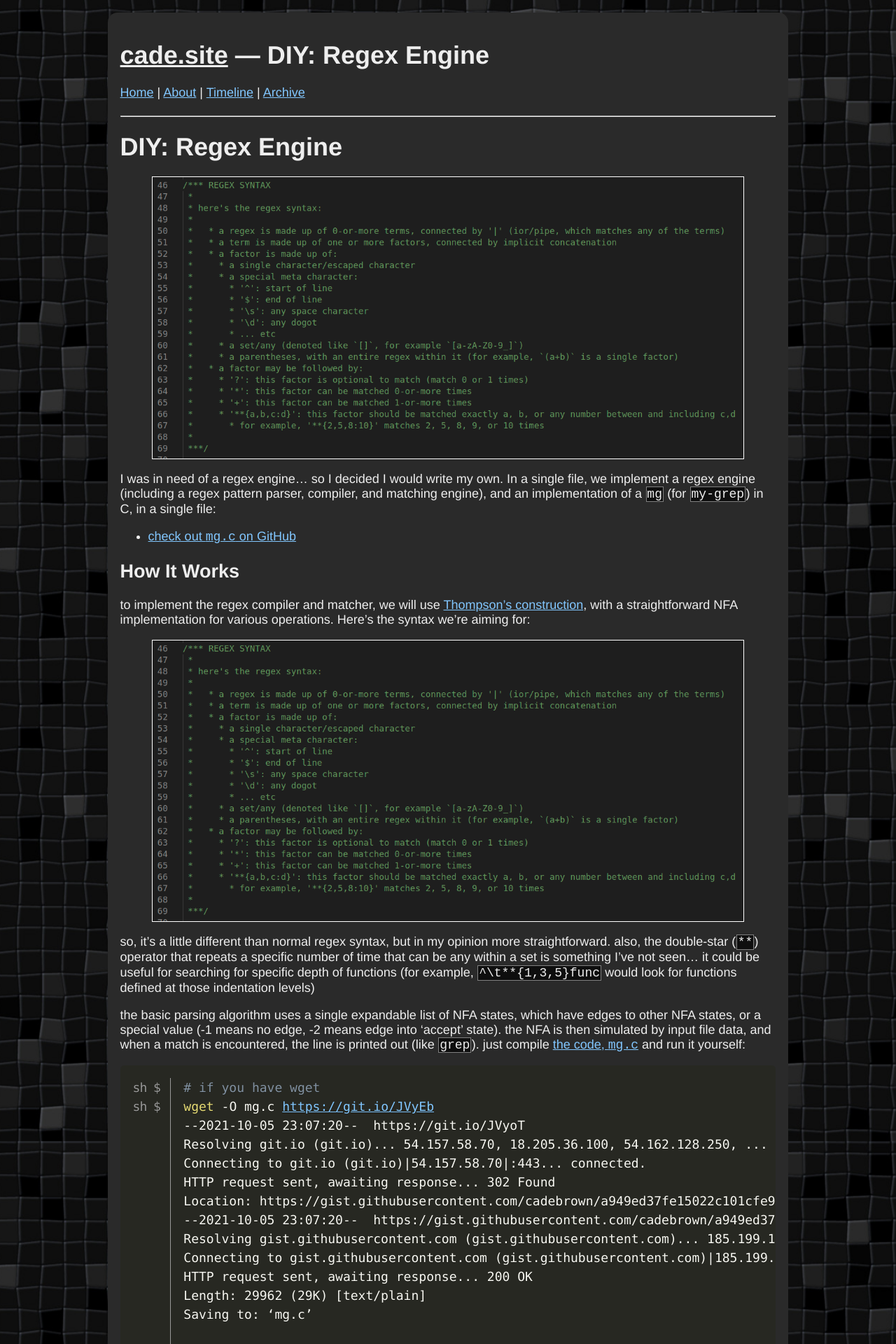
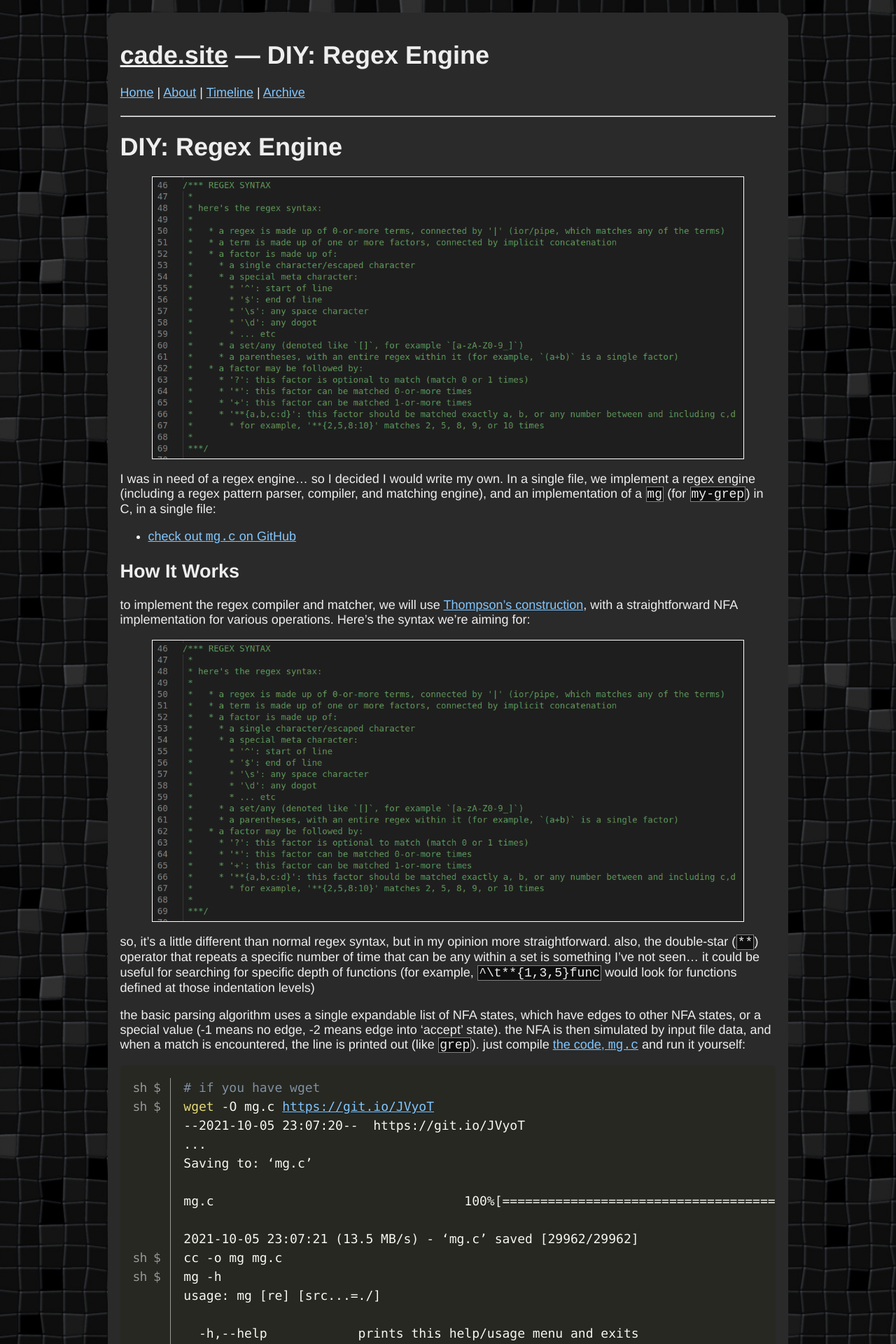
Before and after one commit to cadebrown/old.cade.site, a Jekyll site: the page built from _posts/2021-09-28-diy-regex-engine.md, in a window 1280 px wide. Shown: the top 1920 px of the page at 70% size. Built offline with Jekyll 4.4.1, drawn with Linux system fonts in a browser that asks for light colours; some of the changed text lies outside the part shown.

Commit message:
fixed bottom links

````diff
--- a/_config.yml
+++ b/_config.yml
@@ -1,6 +1,6 @@
 # _config.yml - configuration for my personal blog (cade.site)
 #
-# feel free to copy my entire project, under terms of the KPL (kpl.kata.tools)
+# feel free to copy my entire project, under terms of the kpl (https://kata.tools/kpl):
 #   * https://github.com/cadebrown/cadebrown.github.io
 #
 # @author: Cade Brown <me@cade.site>
@@ -10,9 +10,6 @@
 
 # your name
 name: "Cade Brown"
-
-# your primary email
-email: "me@cade.site"
 
 # the URL of this blog (normally <user>.github.io, but may be a custom URL too)
 displayurl: "cade.site"
@@ -25,6 +22,20 @@
 
 # the shell prompt to use while highlighting
 shellprompt: "sh $"
+
+
+# -*- ACCOUNTS/LINKS -*-
+
+links:
+  # your primary email
+  # (we only assume you have this one)
+  email: "me@cade.site"
+  # GitHub username, or username/project
+  github: cadebrown
+  # Twitter username
+  twitter: dev_ceb
+  # Instagram username
+  instagram: dev_ceb
 
 
 # -*- RENDERING -*-
@@ -52,13 +63,10 @@
 paginate_path: /page-:num
 
 
-
-
 # seperator that tells where the 'more' text ends for description generation
 # NOTE: should be an HTML comment
 sep_more: <!--more-->
 
-
 #plugins:
 #  - jekyll-paginate
 #  - jekyll-feed
--- a/_includes/bbar.html
+++ b/_includes/bbar.html
@@ -3,11 +3,21 @@
 
 -->
 
-<p>
-    <small><i>
-        personal blog of <a href="mailto:{{ site.email }}">{{ site.name }} &lt;{{ site.email }}&gt;</a>, licensed under <a rel="license" href="http://kpl.kata.tools">KPL</a>. <br/>
-    </i></small>
-    <!--
-    <button id="theme-toggle" class="theme-toggle">Toggle Theme</button>
-    -->
-</p>
+
+
+<!-- Accounts/links -->
+{%- if site.links.github -%}
+    | <a class="fa-container" href="https://github.com/{{ site.links.github }}"><span class="fa fa-lg fa-github"></span>/{{ site.links.github }}</a>
+{%- endif -%}
+{%- if site.links.twitter -%}
+    | <a class="fa-container" href="https://twitter.com/{{ site.links.twitter }}"><span class="fa fa-lg fa-twitter"></span>/{{ site.links.twitter }}</a>
+{%- endif -%}
+{%- if site.links.instagram -%}
+    | <a class="fa-container" href="https://instagram.com/{{ site.links.instagram }}"><span class="fa fa-lg fa-instagram"></span>/{{ site.links.instagram }}</a>
+{%- endif -%}
+
+<p><small><i>
+    personal blog of <a href="mailto:{{ site.links.email }}">{{ site.name }} &lt;{{ site.links.email }}&gt;</a>
+    <br/>
+    all content licensed under <a rel="license" href="http://kata.tools/kpl">kpl</a>, unless otherwise noted
+</i></small></p>
--- a/_includes/head.html
+++ b/_includes/head.html
@@ -23,6 +23,10 @@
     <!-- Site CSS -->
     <link rel='stylesheet' href='/css/main.css' type='text/css'>
 
+    <!-- FontAwesome CSS -->
+    <link rel="stylesheet" href="https://cdnjs.cloudflare.com/ajax/libs/font-awesome/4.7.0/css/font-awesome.min.css">
+
+
     <!-- jQuery -->
     <script src="https://code.jquery.com/jquery-3.3.1.min.js"></script>
 
--- a/_includes/post-desc.html
+++ b/_includes/post-desc.html
@@ -14,5 +14,5 @@
     </a>
     <p>{{ post.excerpt | strip_html | truncate: 420 }}</p>
 
-    <em>posted {{ post.date | date: '%Y-%m-%d' }}, by <a href='mailto:{{ site.email }}'>{{ site.name }}</a></em>
+    <em>posted {{ post.date | date: '%Y-%m-%d' }}, by <a href='mailto:{{ site.links.email }}'>{{ site.name }}</a></em>
 </section>
--- a/_posts/2021-09-28-diy-regex-engine.md
+++ b/_posts/2021-09-28-diy-regex-engine.md
@@ -26,17 +26,9 @@
 {:.command-line .no-line-numbers data-prompt="{{ site.shellprompt }}" data-filter-output="out:"}
 ```bash
 # if you have wget
-wget -O mg.c https://git.io/JVyEb
+wget -O mg.c https://git.io/JVyoT
 out:--2021-10-05 23:07:20--  https://git.io/JVyoT
-out:Resolving git.io (git.io)... 54.157.58.70, 18.205.36.100, 54.162.128.250, ...
-out:Connecting to git.io (git.io)|54.157.58.70|:443... connected.
-out:HTTP request sent, awaiting response... 302 Found
-out:Location: https://gist.githubusercontent.com/cadebrown/a949ed37fe15022c101cfe92f7abc72f/raw/dd6d0f9a5c144ddaba75e6e96ee829049f39ed79/mg.c [following]
-out:--2021-10-05 23:07:20--  https://gist.githubusercontent.com/cadebrown/a949ed37fe15022c101cfe92f7abc72f/raw/dd6d0f9a5c144ddaba75e6e96ee829049f39ed79/mg.c
-out:Resolving gist.githubusercontent.com (gist.githubusercontent.com)... 185.199.111.133, 185.199.109.133, 185.199.110.133, ...
-out:Connecting to gist.githubusercontent.com (gist.githubusercontent.com)|185.199.111.133|:443... connected.
-out:HTTP request sent, awaiting response... 200 OK
-out:Length: 29962 (29K) [text/plain]
+out:...
 out:Saving to: ‘mg.c’
 out:
 out:mg.c                                 100%[====================================================================>]  29.26K  --.-KB/s    in 0.002s
@@ -59,15 +51,7 @@
 ```bash
 wget -O mgtest.txt https://git.io/JVyMp
 out:--2021-10-05 23:11:25--  https://git.io/JVyMp
-out:Resolving git.io (git.io)... 54.162.128.250, 54.157.58.70, 18.205.36.100, ...
-out:Connecting to git.io (git.io)|54.162.128.250|:443... connected.
-out:HTTP request sent, awaiting response... 302 Found
-out:Location: https://gist.githubusercontent.com/cadebrown/a949ed37fe15022c101cfe92f7abc72f/raw/08d1664aef4280bf0d39523caaae8bb2ac456080/mgtest.txt [following]
-out:--2021-10-05 23:11:25--  https://gist.githubusercontent.com/cadebrown/a949ed37fe15022c101cfe92f7abc72f/raw/08d1664aef4280bf0d39523caaae8bb2ac456080/mgtest.txt
-out:Resolving gist.githubusercontent.com (gist.githubusercontent.com)... 185.199.111.133, 185.199.109.133, 185.199.110.133, ...
-out:Connecting to gist.githubusercontent.com (gist.githubusercontent.com)|185.199.111.133|:443... connected.
-out:HTTP request sent, awaiting response... 200 OK
-out:Length: 90 [text/plain]
+out:...
 out:Saving to: ‘mgtest.txt’
 out:
 out:mgtest.txt                           100%[====================================================================>]      90  --.-KB/s    in 0s
--- a/css/main.css
+++ b/css/main.css
@@ -214,6 +214,25 @@
 }
 
 
+/** FontAwesome logos **/
+
+
+/* all FontAwesome */
+.fa {
+    margin-left: 0.24em;
+    margin-right: 0.1em;
+}
+
+/* Custom container class */
+.fa-container {
+    text-align: center;
+    font-family: monospace;
+    color: var(--col-text);
+    text-decoration: none;
+    margin-right: 0.48em;
+
+}
+
 
 /** Code Highlighting **/
 
````
Also changed, not shown: readme.md.
